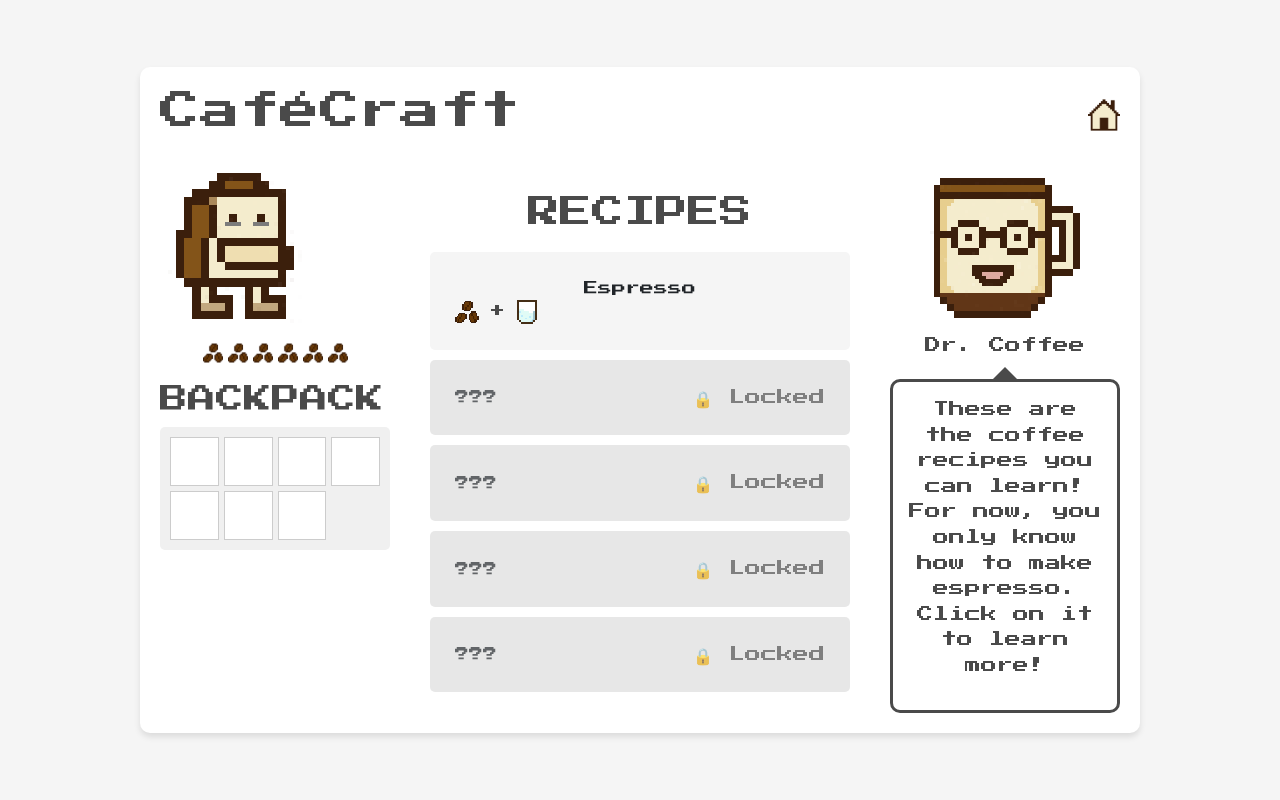
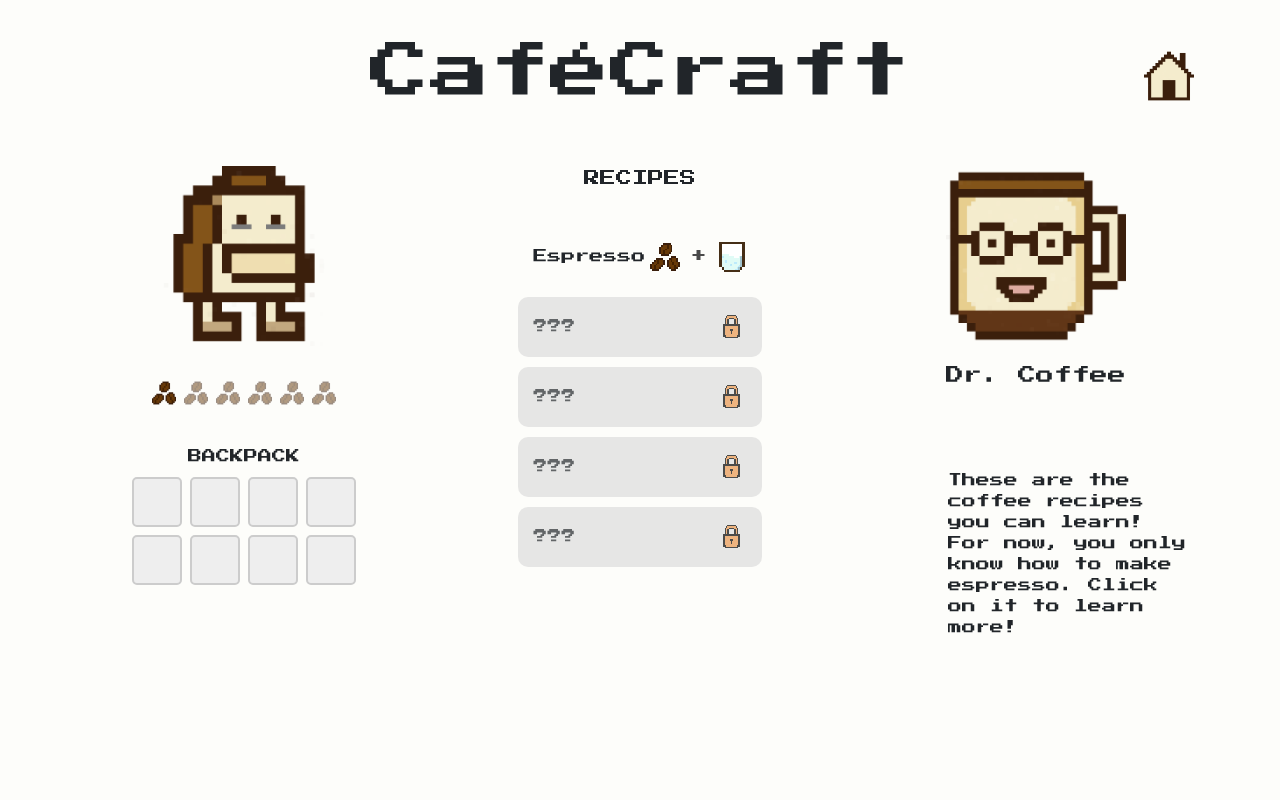
Before and after one commit to Lyxxx2003/s25-uid-project, a Flask app: page /recipes in a window 1280 px wide. Run offline with Flask 3, Linux system fonts and the light colour scheme.

Commit message:
recipe ui update

```diff
--- a/app.py
+++ b/app.py
@@ -14,7 +14,7 @@ with open('static/data/game_data.json', 'r') as f:
 class GameState:
     def __init__(self):
         self.caffeine_level = 1
-        self.recipes_unlocked = ["espresso"]  # Start with espresso unlocked
+        self.recipes_unlocked = ["espresso"]
         self.inventory = {
             "coffee_beans": 5,
             "water": 5,
--- a/static/css/introduction.css
+++ b/static/css/introduction.css
@@ -68,7 +68,7 @@
 /* Three column layout for introduction table */
 .intro-content {
   display: grid;
-  grid-template-columns: 1fr 1.5fr 1fr;
+  grid-template-columns: 1fr 1fr 1fr;
   gap: 20px;
   margin-bottom: 40px;
 }
@@ -255,3 +255,96 @@
 .border-highlight {
   border: var(--border-color-primary);
 }
+
+.crafting-arrow {
+  width: 50px;
+  height: 50px;
+  padding-bottom: 10px;
+}
+
+/* Recipe styles */
+.recipe-list {
+  display: flex;
+  flex-direction: column;
+  gap: 10px;
+  margin-top: 20px;
+  margin-bottom: 20px;
+}
+
+.recipe-item {
+  /* background: #ffffff; */
+  border-radius: 10px;
+  padding-left: 5px;
+  padding-right: 5px;
+  padding-top: 5px;
+  padding-bottom: 5px;
+  min-height: 60px;
+  transition: all 0.3s ease;
+}
+
+.recipe-item.locked {
+  background: #ddd;
+  opacity: 0.7;
+}
+
+.recipe-item:not(.locked):hover {
+  transform: scale(1.02);
+  box-shadow: 0 2px 4px rgba(0, 0, 0, 0.1);
+}
+
+.recipe-content {
+  display: flex;
+  justify-content: space-between;
+  align-items: center;
+  padding: 10px;
+}
+
+.recipe-details {
+  display: flex;
+  flex-direction: column;
+  text-decoration: none;
+  color: inherit;
+  flex: 1;
+}
+
+.recipe-content.locked {
+  cursor: not-allowed;
+}
+
+.recipe-row {
+  display: flex;
+  flex-direction: row;
+  justify-content: space-between;
+  align-items: center;
+  width: 100%;
+}
+
+.recipe-name {
+  font-family: 'Press Start 2P', cursive;
+  font-size: 14px;
+  flex: 1;
+  text-align: left;
+}
+
+.recipe-ingredients {
+  display: flex;
+  align-items: center;
+  gap: 10px;
+  justify-content: flex-end;
+  padding-left: 5px;
+}
+
+.ingredient-icon {
+  width: 30px;
+  height: 30px;
+  image-rendering: pixelated;
+}
+
+.plus {
+  color: #4a4a4a;
+  font-family: 'Press Start 2P', cursive;
+}
+
+.quiz-button-container {
+  margin-top: 20px;
+}
--- a/templates/base.html
+++ b/templates/base.html
@@ -4,7 +4,8 @@
 <head>
     <meta charset="UTF-8">
     <meta name="viewport" content="width=device-width, initial-scale=1.0, maximum-scale=1.0, user-scalable=no">
-    <title>CaféCraft - Learn About Coffee</title>
+    <title>CaféCraft</title>
+    <link rel="icon" href="{{ url_for('static', filename='images/User_happy.png') }}" type="image/png">
     <link href="https://cdn.jsdelivr.net/npm/bootstrap@5.3.0/dist/css/bootstrap.min.css" rel="stylesheet">
     <link rel="stylesheet" href="{{ url_for('static', filename='css/style.css') }}">
     <link href="https://fonts.googleapis.com/css2?family=Press+Start+2P&display=swap" rel="stylesheet">
--- a/templates/introduction_table.html
+++ b/templates/introduction_table.html
@@ -58,11 +58,13 @@
             <div class="crafting-slot"></div>
           {% endfor %}
         </div>
-        <div class="crafting-arrow">➡️</div>
+        <div class="crafting-arrow">
+          <img src="{{ url_for('static', filename='images/crafting-arrow.png') }}" alt="Arrow" class="arrow">
+        </div>
         <div class="result-slot"></div>
       </div>
       <div class="pixel-font crafting-instructions">
-        Drag items from your backpack into the crafting table.<br>
+        Drag items from your backpack into the crafting table.
         Your crafted drink will appear in the result slot!
       </div>
     </div>
--- a/templates/recipes.html
+++ b/templates/recipes.html
@@ -1,46 +1,57 @@
 {% extends "base.html" %}
 
+{% block head %}
+<link rel="stylesheet" href="{{ url_for('static', filename='css/introduction.css') }}">
+<link rel="stylesheet" href="{{ url_for('static', filename='css/style.css') }}">
+{% endblock %}
+
 {% block content %}
-<div class="game-container">
-    <div class="game-interface">
-        <div class="top-bar">
-            <h1 class="pixel-font">CaféCraft</h1>
-            <div class="navigation">
-                <a href="{{ url_for('recipes') }}" class="nav-icon">
-                    <img src="{{ url_for('static', filename='images/Home.png') }}" alt="Home">
+<div class="container">
+  <!-- Top row with title and home icon -->
+  <div class="intro-header-row">
+    <div class="home-icon-container">
+      <!-- Empty space to balance layout -->
+    </div>
+    <h1 class="pixel-font intro-title">CaféCraft</h1>
+    <div class="home-icon-container">
+      <a href="{{ url_for('home') }}">
+        <img src="{{ url_for('static', filename='images/home.png') }}" alt="Home" class="home-icon">
       </a>
     </div>
   </div>
 
-        <div class="content-container">
-            <!-- Left side - Character -->
-            <div class="character-section">
-                <img src="{{ url_for('static', filename='images/User_tired.png') }}" alt="Fiona" class="character-img">
-                <div class="character-name pixel-font">{{ name }}</div>
-                <div class="energy-meter">
+  <!-- Three column layout for main content -->
+  <div class="intro-content">
+    <!-- User Column (Left) -->
+    <div class="character-column">
+      <img src="{{ url_for('static', filename='images/user_tired.png') }}" alt="User" class="character-portrait">
+      <div class="pixel-font character-name">{{ name }}</div>
+
+      <!-- Coffee Level -->
+      <div class="coffee-level">
         {% for i in range(6) %}
-                    {% if i < caffeine_level %} <img src="{{ url_for('static', filename='images/coffee_beans.png') }}"
-                        alt="Coffee Cup" class="coffee-icon">
+          {% if i < caffeine_level %}
+            <img src="{{ url_for('static', filename='images/coffee_beans.png') }}" alt="Filled Bean" class="coffee-bean">
           {% else %}
-                        <img src="{{ url_for('static', filename='images/coffee_beans.png') }}" alt="Empty Cup"
-                            class="coffee-icon">
+            <img src="{{ url_for('static', filename='images/coffee_beans.png') }}" alt="Empty Bean" class="coffee-bean bean-empty">
           {% endif %}
         {% endfor %}
       </div>
 
+      <!-- Backpack -->
       <div class="backpack">
-                    <h3 class="pixel-font">BACKPACK</h3>
+        <div class="pixel-font backpack-title text-center">BACKPACK</div>
         <div class="backpack-grid">
-                        {% for i in range(7) %}
+          {% for i in range(8) %}
             <div class="backpack-slot"></div>
           {% endfor %}
         </div>
       </div>
     </div>
 
-            <!-- Center - Recipes -->
-            <div class="recipes-section">
-                <h2 class="pixel-font">RECIPES</h2>
+    <!-- Recipes Column (Middle) -->
+    <div class="crafting-column">
+      <div class="pixel-font crafting-title">RECIPES</div>
       <div class="recipe-list">
         {% set recipe_sequence = ["espresso", "americano", "macchiato", "latte", "mocha"] %}
         {% for recipe_id in recipe_sequence %}
@@ -48,6 +59,7 @@
             {% if recipe_id in unlocked_recipes %}
             <div class="recipe-content">
                 <a href="{{ url_for('learn', recipe_id=recipe_id) }}" class="recipe-details">
+                    <div class="recipe-row">
                         <span class="recipe-name">{{ game_data['recipes'][recipe_id].name }}</span>
                         <div class="recipe-ingredients">
                             {% for ingredient in game_data['recipes'][recipe_id].ingredients %}
@@ -58,13 +70,16 @@
                             {% endif %}
                             {% endfor %}
                         </div>
+                    </div>
                 </a>
             </div>
             {% else %}
             <div class="recipe-content locked">
+                <div class="recipe-row">
                     <span class="recipe-name">???</span>
                     <div class="recipe-ingredients">
-                                <span class="pixel-font">🔒 Locked</span>
+                        <img src="{{ url_for('static', filename='images/locked.png') }}" alt="Locked" class="ingredient-icon">
+                    </div>
                 </div>
             </div>
             {% endif %}
@@ -73,239 +88,32 @@
       </div>
       <!-- Quiz Button -->
       {% if all_unlocked %}
-                <div class="quiz-button">
-                    <a href="{{ url_for('quiz_redirect') }}" class="pixel-button">Take the Quiz!</a>
+      <div class="quiz-button-container">
+          <a href="{{ url_for('quiz_redirect') }}" class="continue-button">Take the Quiz!</a>
       </div>
       {% endif %}
     </div>
 
-            <!-- Right side - Dr. Coffee -->
-            <div class="dr-coffee-section">
-                <img src="{{ url_for('static', filename='images/dr_coffee.png') }}" alt="Dr. Coffee"
-                    class="dr-coffee-img">
-                <div class="character-name pixel-font">Dr. Coffee</div>
+    <!-- Dr. Coffee Column (Right) -->
+    <div class="character-column">
+      <img src="{{ url_for('static', filename='images/dr_coffee.png') }}" alt="Dr. Coffee" class="character-portrait">
+      <div class="pixel-font character-name">Dr. Coffee</div>
+
+      <!-- Coffee Level (for symmetry) -->
+      <div class="coffee-level">
+      </div>
+
+      <!-- Speech Bubble -->
       <div class="speech-bubble">
         {% if unlocked_recipes|length == 1 %}
-                    <p class="pixel-font">These are the coffee recipes you can learn! For now, you only know how to make
-                        espresso.
-                        Click on it to learn more!</p>
+        <p class="pixel-font typewriter-text">These are the coffee recipes you can learn! For now, you only know how to make
+            espresso. Click on it to learn more!</p>
         {% else %}
-                    <p class="pixel-font">Great job! You've unlocked more recipes. Keep learning and crafting to
+        <p class="pixel-font typewriter-text">Great job! You've unlocked more recipes. Keep learning and crafting to
             discover all the coffee drinks!</p>
         {% endif %}
       </div>
     </div>
   </div>
 </div>
-</div>
-
-<style>
-    .game-container {
-        display: flex;
-        justify-content: center;
-        align-items: center;
-        min-height: 100vh;
-        background-color: #f5f5f5;
-    }
-
-    .game-interface {
-        width: 1000px;
-        padding: 20px;
-        background-color: white;
-        border-radius: 10px;
-        box-shadow: 0 4px 6px rgba(0, 0, 0, 0.1);
-    }
-
-    .top-bar {
-        display: flex;
-        justify-content: space-between;
-        align-items: center;
-        margin-bottom: 30px;
-    }
-
-    .navigation {
-        display: flex;
-        gap: 20px;
-    }
-
-    .nav-icon {
-        width: 32px;
-        height: 32px;
-    }
-
-    .nav-icon img {
-        width: 100%;
-        height: 100%;
-        object-fit: contain;
-    }
-
-    .content-container {
-        display: grid;
-        grid-template-columns: 1fr 2fr 1fr;
-        gap: 20px;
-    }
-
-    .pixel-font {
-        font-family: 'Press Start 2P', cursive;
-        color: #4a4a4a;
-    }
-
-    .character-img,
-    .dr-coffee-img {
-        width: 150px;
-        height: 150px;
-        margin: 0 auto 10px;
-        image-rendering: pixelated;
-    }
-
-    .character-name {
-        font-size: 16px;
-        margin-bottom: 10px;
-        text-align: center;
-    }
-
-    .energy-meter {
-        display: flex;
-        align-items: center;
-        justify-content: center;
-        gap: 5px;
-        margin-bottom: 20px;
-    }
-
-    .coffee-icon {
-        width: 20px;
-        height: 20px;
-    }
-
-    .backpack {
-        margin-top: 20px;
-    }
-
-    .backpack-grid {
-        display: grid;
-        grid-template-columns: repeat(4, 1fr);
-        gap: 5px;
-        padding: 10px;
-        background: #f0f0f0;
-        border-radius: 5px;
-        margin-top: 10px;
-    }
-
-    .backpack-slot {
-        aspect-ratio: 1;
-        background: #fff;
-        border: 1px solid #ccc;
-    }
-
-    .recipes-section {
-        text-align: center;
-        padding: 20px;
-    }
-
-    .recipe-list {
-        display: flex;
-        flex-direction: column;
-        gap: 10px;
-        margin-top: 20px;
-    }
-
-    .recipe-item {
-        background: #f5f5f5;
-        border-radius: 5px;
-        padding: 15px;
-        min-height: 60px;
-        transition: all 0.3s ease;
-    }
-
-    .recipe-item.locked {
-        background: #ddd;
-        opacity: 0.7;
-    }
-
-    .recipe-item:not(.locked):hover {
-        transform: scale(1.02);
-        box-shadow: 0 2px 4px rgba(0, 0, 0, 0.1);
-    }
-
-    .recipe-content {
-        display: flex;
-        justify-content: space-between;
-        align-items: center;
-        padding: 10px;
-    }
-
-    .recipe-details {
-        display: flex;
-        flex-direction: column;
-        text-decoration: none;
-        color: inherit;
-        flex: 1;
-    }
-
-    .recipe-content.locked {
-        cursor: not-allowed;
-    }
-
-    .recipe-name {
-        font-family: 'Press Start 2P', cursive;
-        font-size: 14px;
-    }
-
-    .recipe-ingredients {
-        display: flex;
-        align-items: center;
-        gap: 10px;
-    }
-
-    .ingredient-icon {
-        width: 24px;
-        height: 24px;
-        image-rendering: pixelated;
-    }
-
-    .plus {
-        color: #4a4a4a;
-        font-family: 'Press Start 2P', cursive;
-    }
-
-    .dr-coffee-section {
-        text-align: center;
-    }
-
-    .speech-bubble {
-        background: #fff;
-        border: 3px solid #4a4a4a;
-        border-radius: 10px;
-        padding: 15px;
-        margin-top: 20px;
-        position: relative;
-    }
-
-    .speech-bubble:after {
-        content: '';
-        position: absolute;
-        top: -15px;
-        left: 50%;
-        transform: translateX(-50%);
-        border-width: 0 15px 15px;
-        border-style: solid;
-        border-color: #4a4a4a transparent;
-    }
-
-    .craft-button {
-        background-color: #4CAF50;
-        color: white;
-        padding: 8px 16px;
-        border: none;
-        border-radius: 4px;
-        cursor: pointer;
-        text-decoration: none;
-        margin-left: 20px;
-        font-size: 12px;
-    }
-
-    .craft-button:hover {
-        background-color: #45a049;
-    }
-</style>
 {% endblock %}
```
Also changed, not shown: other parts of static/css/introduction.css (+11 -11 lines), static/images/crafting-arrow.png (added), static/images/locked.png (added). Lines whose indentation alone changed are shown as unchanged.
